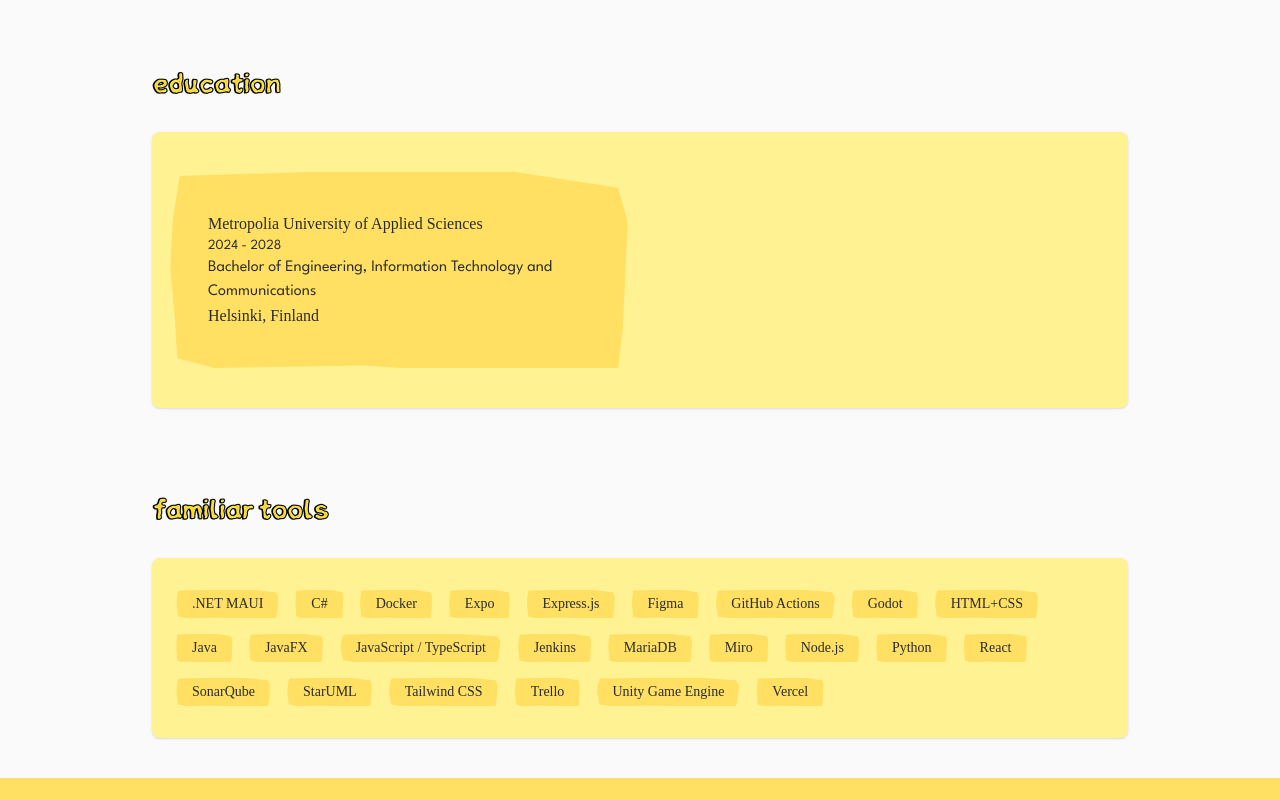
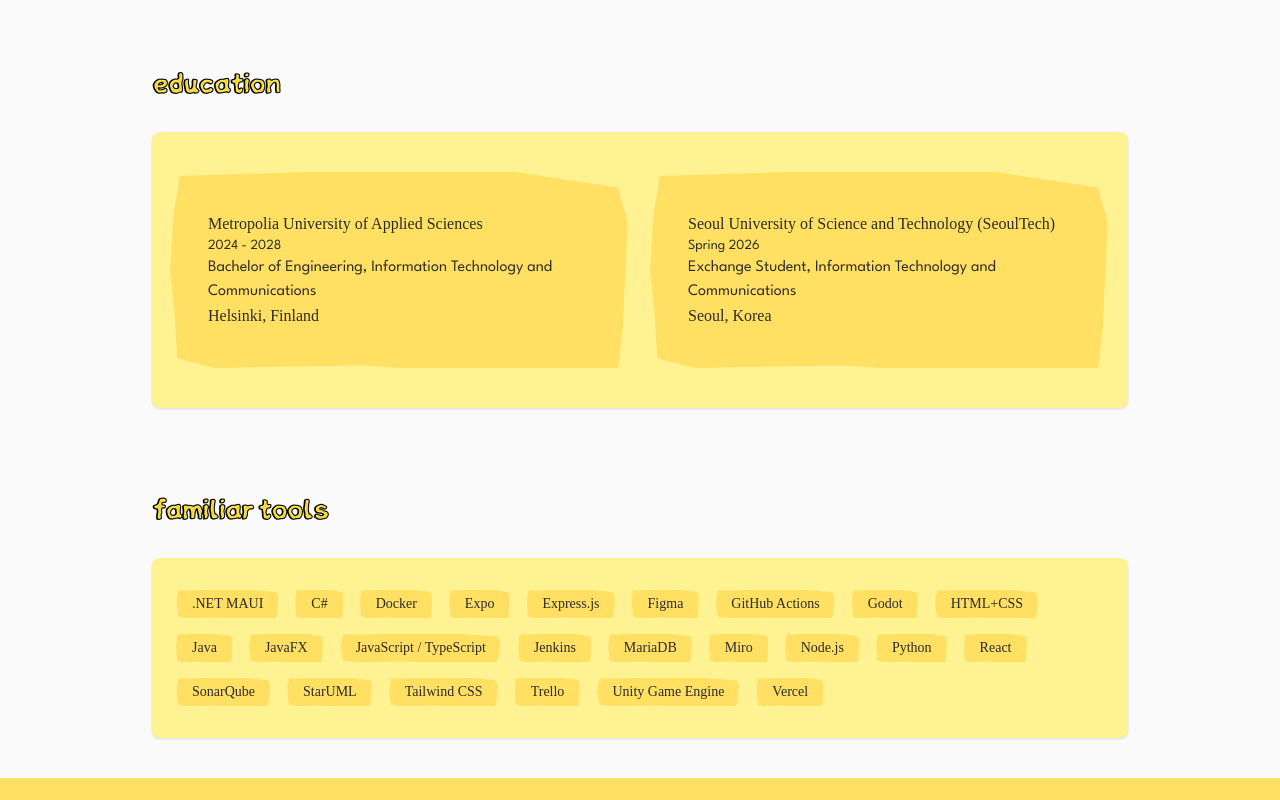
Before and after one commit to mehiis/portfolio-website, a React (Vite) app: page / in a window 1280 px wide. Shown: the part 1100-1900 px from the top of the page. Built offline with nearby package versions, Linux system fonts and the light colour scheme; a web font is replaced by a local one.

Commit message:
update education

```diff
--- a/src/components/homepage/Education.tsx
+++ b/src/components/homepage/Education.tsx
@@ -11,6 +11,13 @@ const education = [
         time: "2024 - 2028",
         website: "https://www.metropolia.fi/en"
     },
+    {
+        degree: "Exchange Student, Information Technology and Communications",
+        institution: "Seoul University of Science and Technology (SeoulTech)",
+        location: "Seoul, Korea",
+        time: "Spring 2026",
+        website: "https://www.seoultech.ac.kr/"
+    }
 ]
 
 const Education = () => {
@@ -21,19 +28,19 @@ const Education = () => {
 
                 <ul className="bg-[var(--primary-color)] w-full rounded-lg grid grid-cols-1 md:grid-cols-2 gap-4 px-4 py-10 shadow-sm">
 
-                    {[...education].reverse().map((edu, index) => (
+                    {[...education].map((edu, index) => (
                         <li key={index}>
                           <Link
                             to={edu.website}
                             target="_blank"
                             className="hover:scale-102 transition-transform duration-300"
                           >
-                              <div className="bg-[var(--secondary-color)] max-w-[730px] clip-path-custom p-10">
+                              <div className="bg-[var(--secondary-color)] max-w-[730px] clip-path-custom p-10 rounded-lg h-full flex flex-col justify-between duration-300 hover:scale-102">
                                   <div className="flex 2xl:flex-row flex-col 2xl:items-top 2xl:gap-2">
                                       <h3 className="text-md 2xl:text-lg font-[LeagueSpartanBold]">{edu.institution}</h3>
                                       <p className="text-sm font-[LeagueSpartanRegular]">{edu.time}</p>
                                   </div>
-                                  <p className="text-md 2xl:text-lg font-[LeagueSpartanRegular] my-5 md:my-0">{edu.degree}</p>
+                                  <p className="text-md 2xl:text-lg font-[LeagueSpartanRegular] my-5 md:my-0 xl:line-clamp-2">{edu.degree}</p>
                                   <p className="text-md font-[LeagueSpartanBold]">{edu.location}</p>
                               </div>
                           </Link>
```
